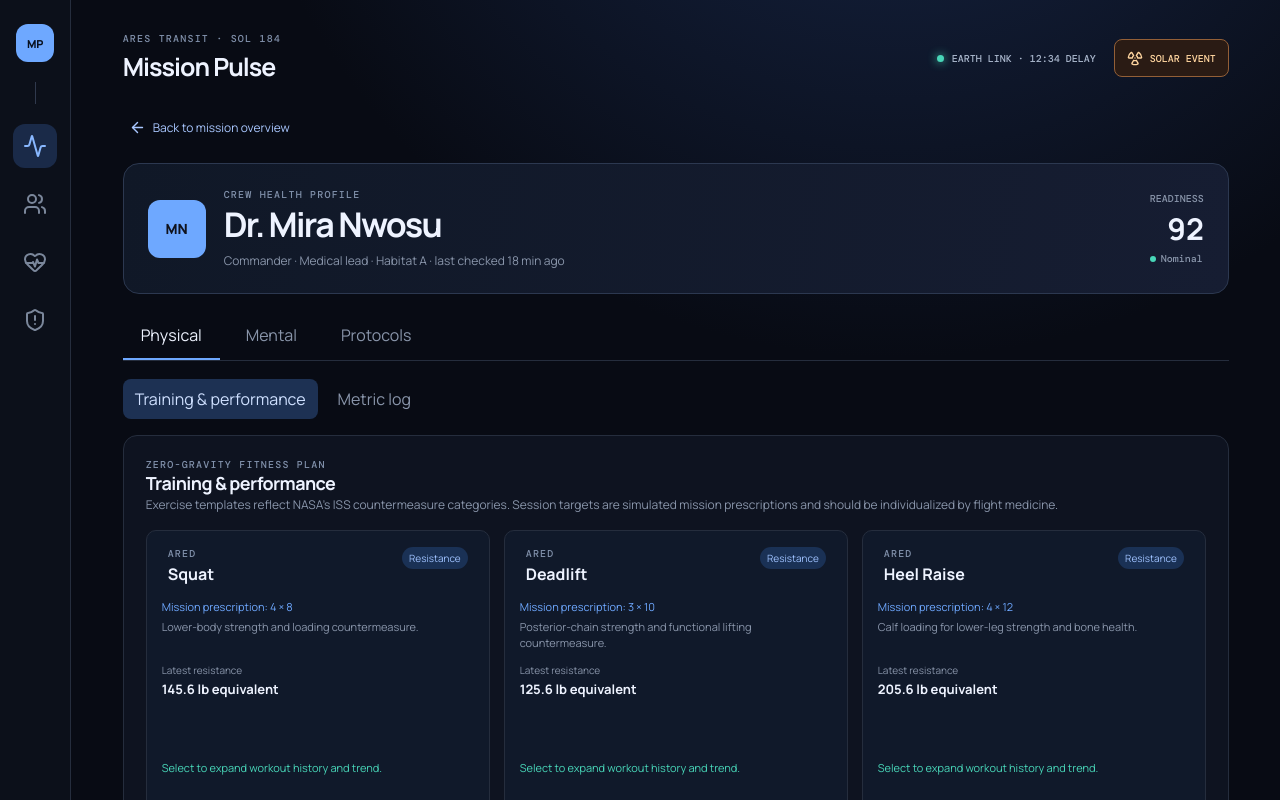
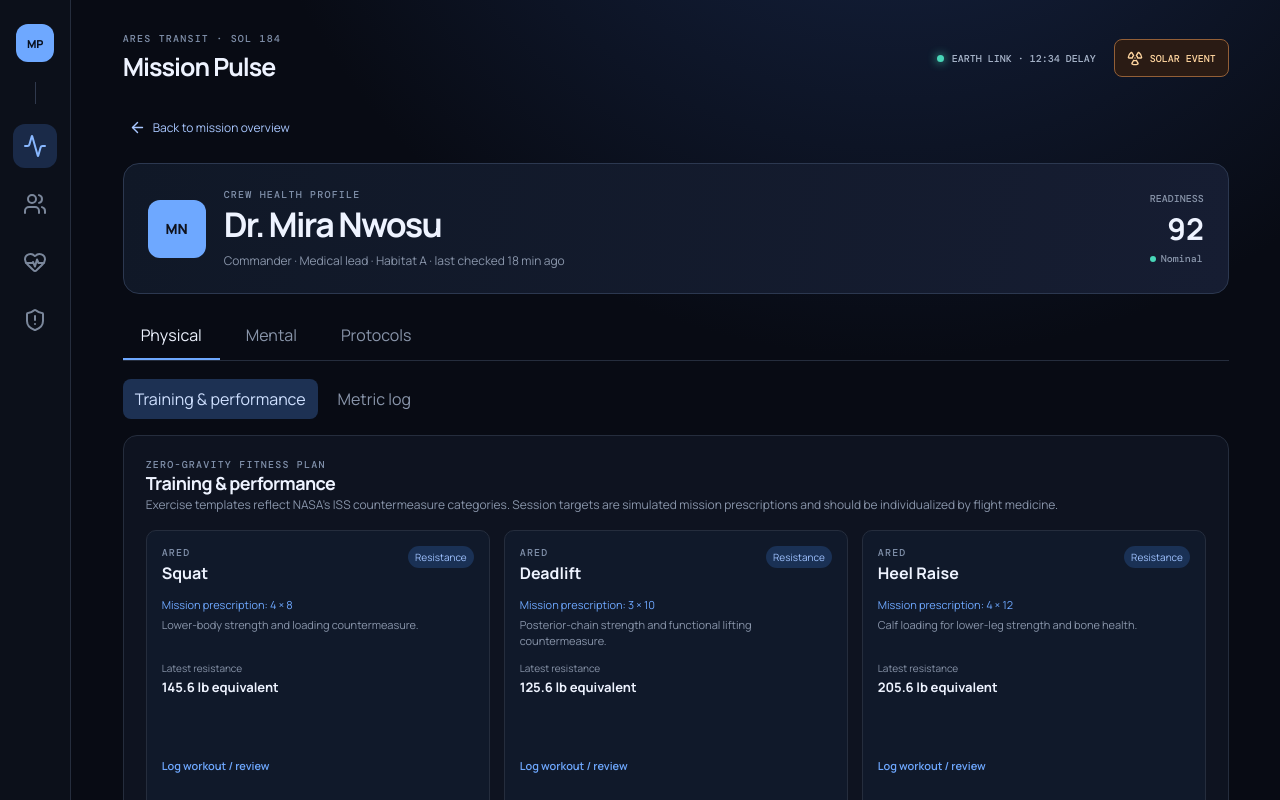
Before and after one commit to MaayonThayaparan/nasa-health-monitor, a React (Vite) app: page / in a window 1280 px wide. Both pictures are taken after a click on the button 460 px from the left and 482 px from the top of the page. Shown: the top 800 px of the page. Built offline with nearby package versions, Linux system fonts and the light colour scheme.

Commit message:
Make workout cards fully interactive

```diff
--- a/src/components/ExerciseCard.tsx
+++ b/src/components/ExerciseCard.tsx
@@ -55,12 +55,17 @@ export function ExerciseCard({
   ];
   const latest = sessions.at(-1)?.value ?? exercise.trainingTrend.at(-1);
   return (
-    <article className={`exercise-card ${expanded ? 'exercise-card-expanded' : ''}`}>
-      <button
-        className="exercise-card-head exercise-card-summary"
-        onClick={onFocus}
-        aria-label={`Open ${exercise.name}`}
-      >
+    <article
+      className={`exercise-card ${expanded ? 'exercise-card-expanded' : 'exercise-card-clickable'}`}
+      role={expanded ? undefined : 'button'}
+      tabIndex={expanded ? undefined : 0}
+      aria-label={expanded ? undefined : `Open ${exercise.name}`}
+      onClick={expanded ? undefined : onFocus}
+      onKeyDown={(event) => {
+        if (!expanded && (event.key === 'Enter' || event.key === ' ')) onFocus?.();
+      }}
+    >
+      <div className="exercise-card-head exercise-card-summary">
         <div>
           <p className="eyebrow">{exercise.device}</p>
           <h4>{exercise.name}</h4>
@@ -68,7 +73,7 @@ export function ExerciseCard({
         <span className={`exercise-category ${exercise.category.toLowerCase()}`}>
           {exercise.category}
         </span>
-      </button>
+      </div>
       <p className="exercise-target">{exercise.target}</p>
       <p className="exercise-note">{exercise.note}</p>
       <div className="exercise-reading">
@@ -84,7 +89,7 @@ export function ExerciseCard({
           unit={exercise.unit}
         />
       ) : (
-        <p className="entry-note">Select to expand workout history and trend.</p>
+        <p className="entry-note exercise-card-cta">Log workout / review</p>
       )}
       {expanded && (
         <button className="text-btn exercise-close" onClick={onClose}>
--- a/src/styles.css
+++ b/src/styles.css
@@ -1006,6 +1006,17 @@ h3 {
   width: 100%;
   text-align: left;
 }
+.exercise-card-clickable {
+  cursor: pointer;
+}
+.exercise-card-clickable:focus-visible {
+  outline: 2px solid var(--blue);
+  outline-offset: 3px;
+}
+.exercise-card-cta {
+  color: var(--blue);
+  font-weight: 600;
+}
 .exercise-close {
   align-self: flex-start;
   margin-top: 5px;
```
